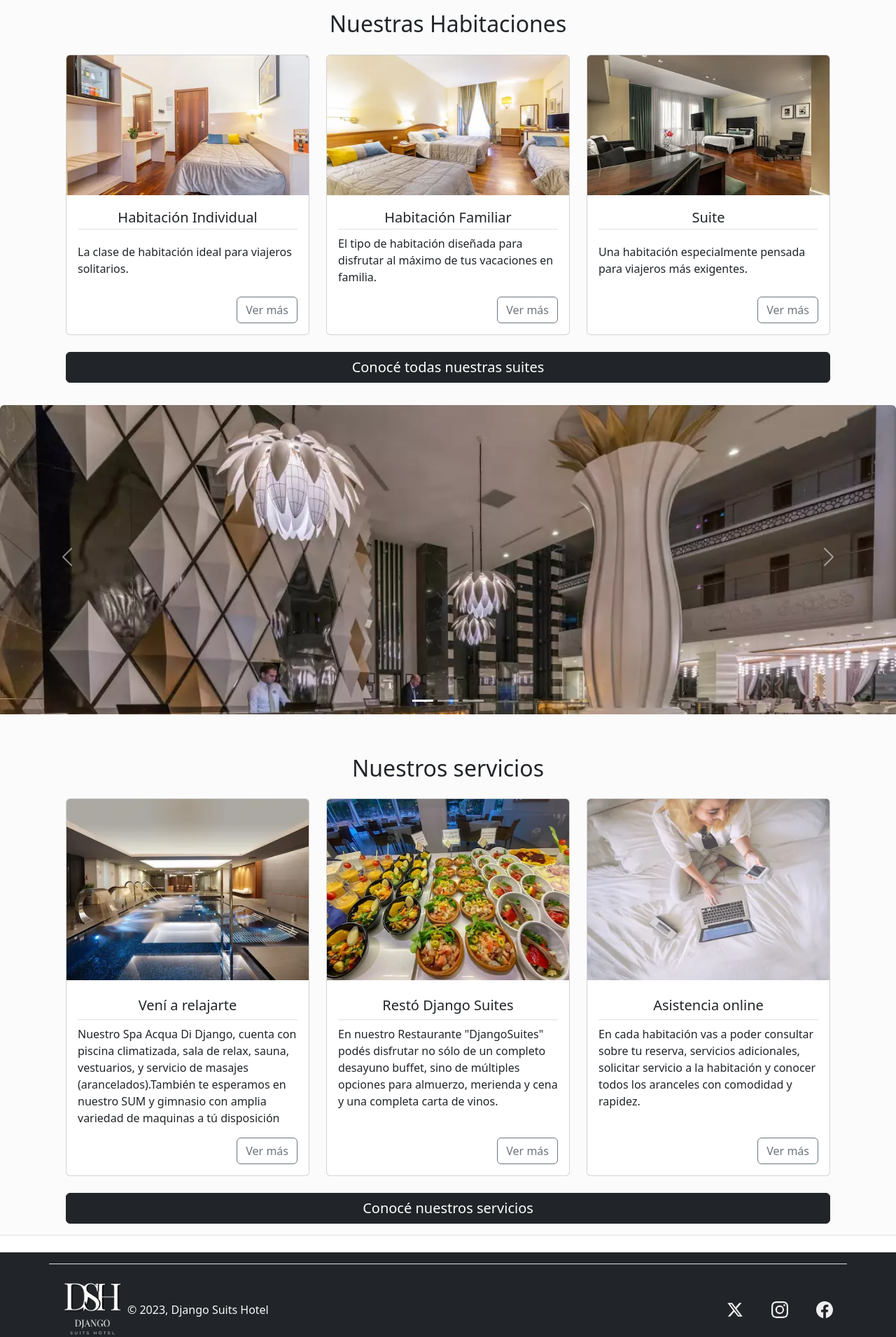
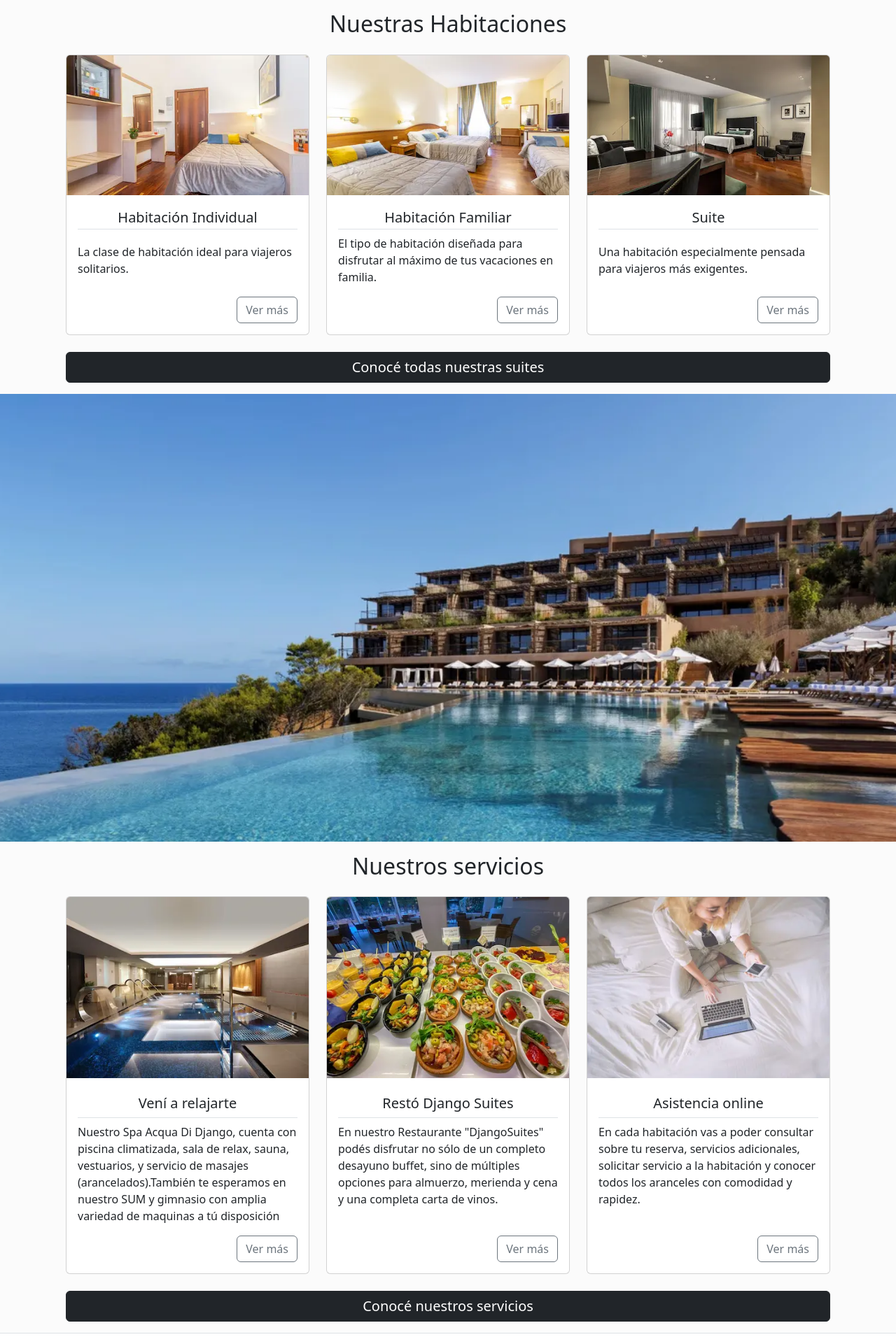
Before and after one commit to juanpp97/proyecto-django, a Django app: page / in a window 1280 px wide. Shown: the part 1156-3067 px from the top of the page at 70% size. Run offline with Django 4.2, Linux system fonts and the light colour scheme; parts of the project's set-up code (start-up, migrations or seed data) failed here and were passed over; some libraries are stand-ins or nearby versions.

Commit message:
[stash]: aplicado

```diff
--- a/static/js/plantilla.js
+++ b/static/js/plantilla.js
@@ -9,7 +9,25 @@ botton.addEventListener('click',()=>{
     panel.classList.toggle('panel-close')
 
 })
+function percentageSeen(element) {
+  const parent = element.parentNode;
+  const viewportHeight = window.innerHeight;
+  const scrollY = window.scrollY;
+  const elPosY = parent.getBoundingClientRect().top + scrollY;
+  const borderHeight = parseFloat(getComputedStyle(parent).getPropertyValue('border-bottom-width')) + parseFloat(getComputedStyle(element).getPropertyValue('border-top-width'));
+  const elHeight = parent.offsetHeight + borderHeight;
 
+  if (elPosY > scrollY + viewportHeight) {
+    return 0;
+  } else if (elPosY + elHeight < scrollY) {
+    return 100;
+  } else {
+    const distance = scrollY + viewportHeight - elPosY;
+    let percentage = distance / ((viewportHeight + elHeight) / 100);
+    percentage = Math.round(percentage);
+    return percentage;
+  }
+}
 
 let scaleAmount = 0.5;
 
@@ -31,7 +49,6 @@ function scrollZoom() {
         isVisible = element.isIntersecting;
       });
     }, observerConfig);
-
     observer.observe(image);
 
     // Set initial image scale on page load
@@ -40,39 +57,45 @@ function scrollZoom() {
     // Only fires if IntersectionObserver is intersecting
     window.addEventListener("scroll", () => {
       if (isVisible) {
-        scrollPosY = window.pageYOffset;
+        scrollPosY = window.scrollY;
+        // console.log(scrollPosY)
+
         image.style.transform = `scale(${1 +
           scaleAmount * percentageSeen(image)})`;
       }
     });
   });
+}
+function scrollZoomOut() {
+  const imagesOut = document.querySelectorAll("[data-scroll-out]");
+  let scrollPosY = 0;
+  scaleAmount = scaleAmount/2;
 
-  // Calculates the "percentage seen" based on when the image first enters the screen until the moment it leaves
-  // Here, we get the parent node position/height instead of the image since it's in a container that has a border, but
-  // if your container has no extra height, you can simply get the image position/height
-  function percentageSeen(element) {
-    const parent = element.parentNode;
-    const viewportHeight = window.innerHeight;
-    const scrollY = window.scrollY;
-    const elPosY = parent.getBoundingClientRect().top + scrollY;
-    const borderHeight = parseFloat(getComputedStyle(parent).getPropertyValue('border-bottom-width')) + parseFloat(getComputedStyle(element).getPropertyValue('border-top-width'));
-    const elHeight = parent.offsetHeight + borderHeight;
+  const observerConfig = {
+    rootMargin: "0% 0% 0% 0%",
+    threshold: 0
+  };
 
-    if (elPosY > scrollY + viewportHeight) {
-      // If we haven't reached the image yet
-      return 0;
-    } else if (elPosY + elHeight < scrollY) {
-      // If we've completely scrolled past the image
-      return 100;
-    } else {
-      // When the image is in the viewport
-      const distance = scrollY + viewportHeight - elPosY;
-      let percentage = distance / ((viewportHeight + elHeight) / 100);
-      percentage = Math.round(percentage);
+  // Create separate IntersectionObservers and scroll event listeners for each image so that we can individually apply the scale only if the image is visible
+  imagesOut.forEach(image_out => {
+    let isVisible = false;
+    const observer = new IntersectionObserver((elements, self) => {
+      elements.forEach(element => {
+        isVisible = element.isIntersecting;
+      });
+    }, observerConfig);
+    observer.observe(image_out);
+    image_out.style.transform = `scale(${1.3})`;
 
-      return percentage;
-    }
-  }
+    window.addEventListener("scroll", () => {
+      if (isVisible) {
+        scrollPosY = window.scrollY;
+
+        image_out.style.transform = `scale(${1.3 - scaleAmount * percentageSeen(image_out)})`;
+      }
+    });
+  });
+
 }
 
 async function init () {
@@ -109,11 +132,11 @@ async function init () {
       }
     }
   }
-
   customElements.define('type-async', TypeAsync, { extends: 'span' })
 
 
 window.onload = function (){
 scrollZoom();
+scrollZoomOut();
 init()
 }
--- a/static/styles.css
+++ b/static/styles.css
@@ -330,6 +330,15 @@ html::-webkit-scrollbar {
     width: 100%;
     object-fit: contain;
 }
+.contenido_dos{
+    width: 100%;
+    height: 80vh;
+    overflow: hidden;
+}
+.contenido_dos img{
+    width: 100%;
+    object-fit: contain;
+}
 
 
   @media screen and (width >= 1024px) {
--- a/templates/reservas/inicio.html
+++ b/templates/reservas/inicio.html
@@ -113,7 +113,7 @@
 
 
     <!-- Carrousel -->
-    <section class="seccion_carousel ">
+    {% comment %} <section class="seccion_carousel ">
 
         <div id="carouselExampleIndicators" class="carousel slide py-2">
             <div class="carousel-indicators">
@@ -146,8 +146,12 @@
                 <span class="visually-hidden">Next</span>
             </button>
         </div>
+    </section> {% endcomment %}
+
+
+    <section  class="contenido_dos data-scroll-out">
+        <img src="{% static 'img/inicio_2.webp' %}" class="rounded"  data-scroll-out>
     </section>
-
 
     <!-- Sección de adicionales -->
     <section class="d-flex flex-column row-gap-3 align-items-center border-bottom py-2 text-center seccion_add container-fluid py-3">
```
